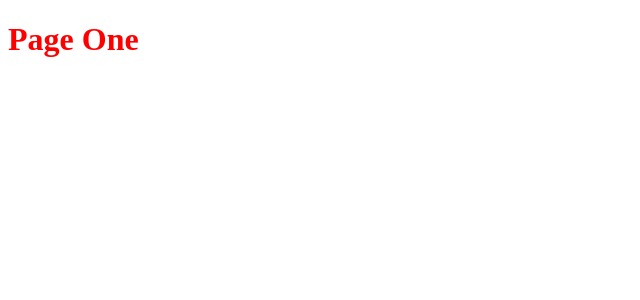
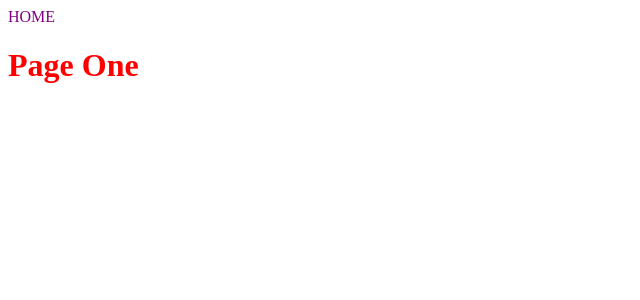
Before and after one commit to PieterJanDelbecke/silvercare-client, a React (Vite) app: page /one in a window 1280 px wide. Shown: the top 300 px of the page, without its empty margins (0-640 px from the left). Built offline with nearby package versions, Linux system fonts and the light colour scheme.

Commit message:
addition of homelink to user pages

```diff
--- a/src/pages/one.jsx
+++ b/src/pages/one.jsx
@@ -1,5 +1,6 @@
 import { useContext } from "react";
 import styled from "@emotion/styled";
+import { Link } from "react-router-dom";
 
 import Context from "../context/context";
 
@@ -11,11 +12,17 @@ const SubHeader = styled.h2`
   color: orange;
 `;
 
+const HomeLink = styled(Link)`
+  color: purple;
+  text-decoration: none;
+`;
+
 const PageOne = () => {
   const { context } = useContext(Context);
 
   return (
     <>
+      <HomeLink to={"/"}>HOME</HomeLink>
       <Header>Page One</Header>
       <SubHeader>{context.color}</SubHeader>
     </>
--- a/src/pages/two.jsx
+++ b/src/pages/two.jsx
@@ -1,5 +1,6 @@
 import { useContext } from "react";
 import styled from "@emotion/styled";
+import { Link } from "react-router-dom";
 
 import Context from "../context/context";
 
@@ -11,11 +12,17 @@ const SubHeader = styled.h2`
   color: orange;
 `;
 
+const HomeLink = styled(Link)`
+  color: purple;
+  text-decoration: none;
+`;
+
 const PageTwo = () => {
   const { context } = useContext(Context);
 
   return (
     <>
+      <HomeLink to={"/"}>HOME</HomeLink>
       <Header>Page Two</Header>
       <SubHeader>{context.color}</SubHeader>
     </>
```
